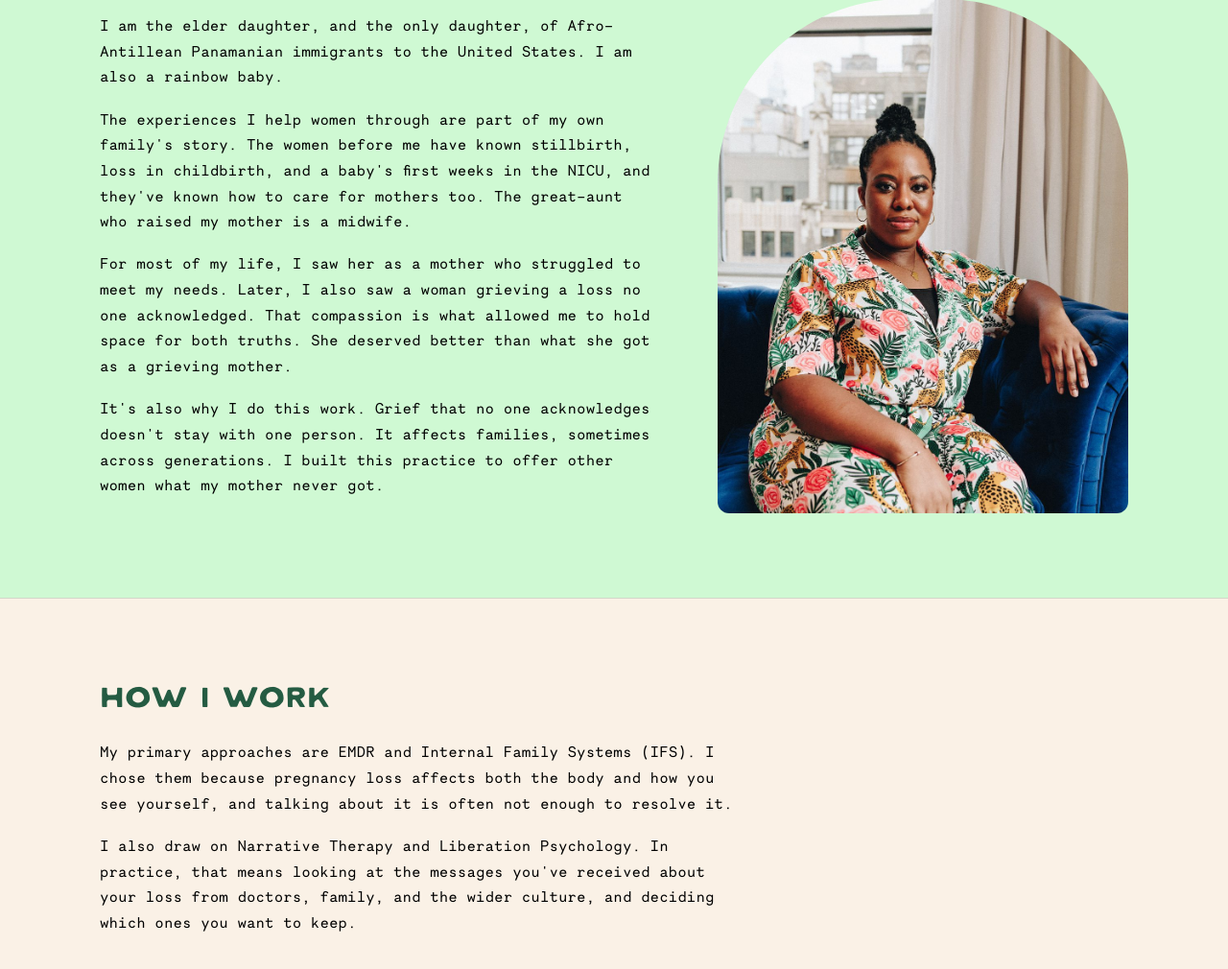
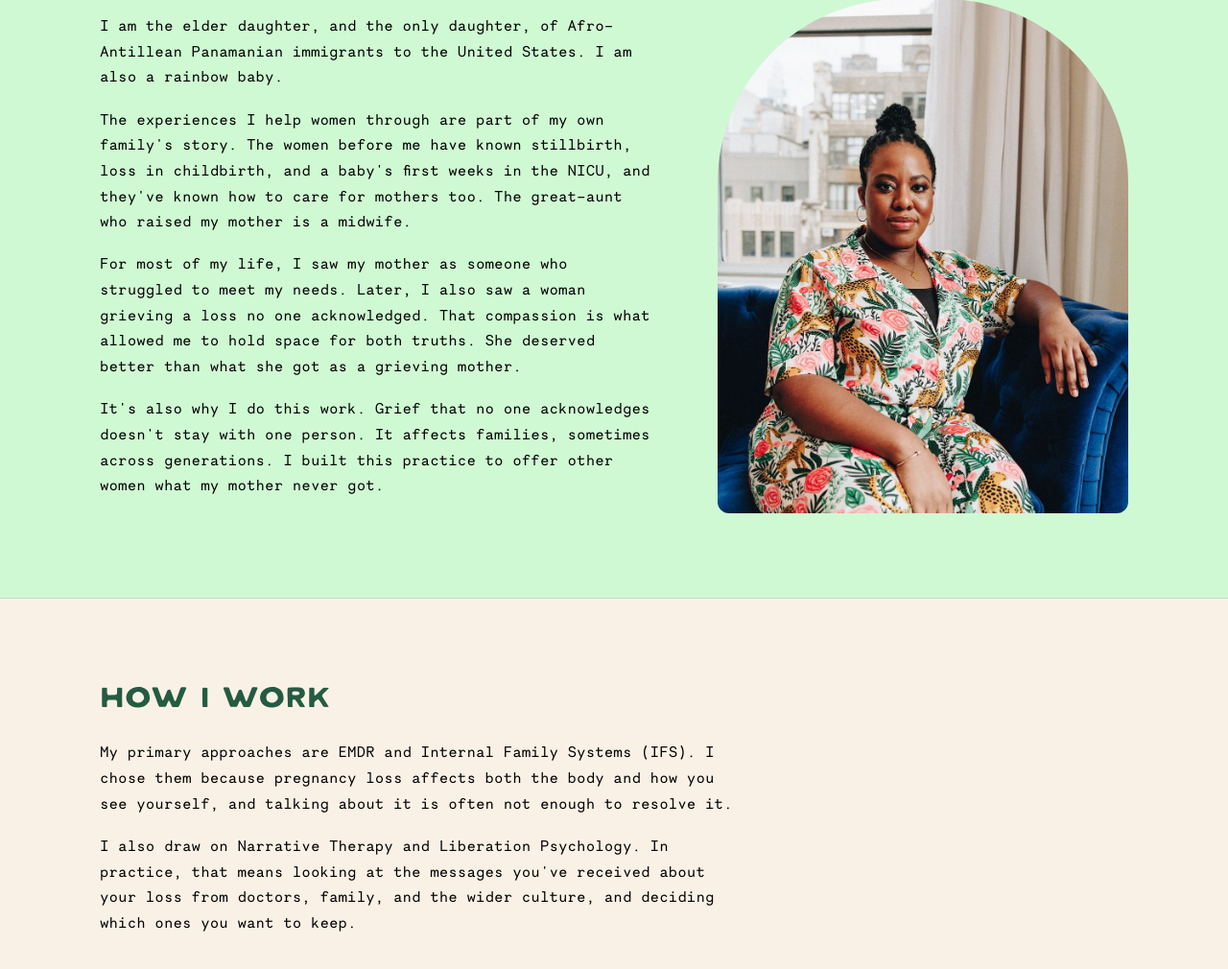
Before and after one commit to francesca498/radical-possibility-website, a plain HTML site: page about.html in a window 1280 px wide. Shown: the part 781-1791 px from the top of the page at 96% size. Drawn offline with Linux system fonts and the light colour scheme.

Commit message:
About page: name mother in the next paragraph so the pronoun stays clear
Co-Authored-By: Claude Opus 5.5 <noreply@anthropic.com>
Claude-Session: https://claude.ai/code/session_01MfkVyLURTEUby5kgoJTrM5

```diff
--- a/about.html
+++ b/about.html
@@ -206,7 +206,7 @@
   <div class="prose">
     <p>I am the elder daughter, and the only daughter, of Afro-Antillean Panamanian immigrants to the United States. I am also a rainbow baby.</p>
     <p>The experiences I help women through are part of my own family's story. The women before me have known stillbirth, loss in childbirth, and a baby's first weeks in the NICU, and they've known how to care for mothers too. The great-aunt who raised my mother is a midwife.</p>
-    <p>For most of my life, I saw her as a mother who struggled to meet my needs. Later, I also saw a woman grieving a loss no one acknowledged. That compassion is what allowed me to hold space for both truths. She deserved better than what she got as a grieving mother.</p>
+    <p>For most of my life, I saw my mother as someone who struggled to meet my needs. Later, I also saw a woman grieving a loss no one acknowledged. That compassion is what allowed me to hold space for both truths. She deserved better than what she got as a grieving mother.</p>
     <p>It's also why I do this work. Grief that no one acknowledges doesn't stay with one person. It affects families, sometimes across generations. I built this practice to offer other women what my mother never got.</p>
   </div>
   <div class="hero-photo"><img src="assets/francesca-sofa.jpg" alt="Francesca Walker seated on a blue sofa by a window" width="1000" height="1500" loading="lazy"></div>
```
